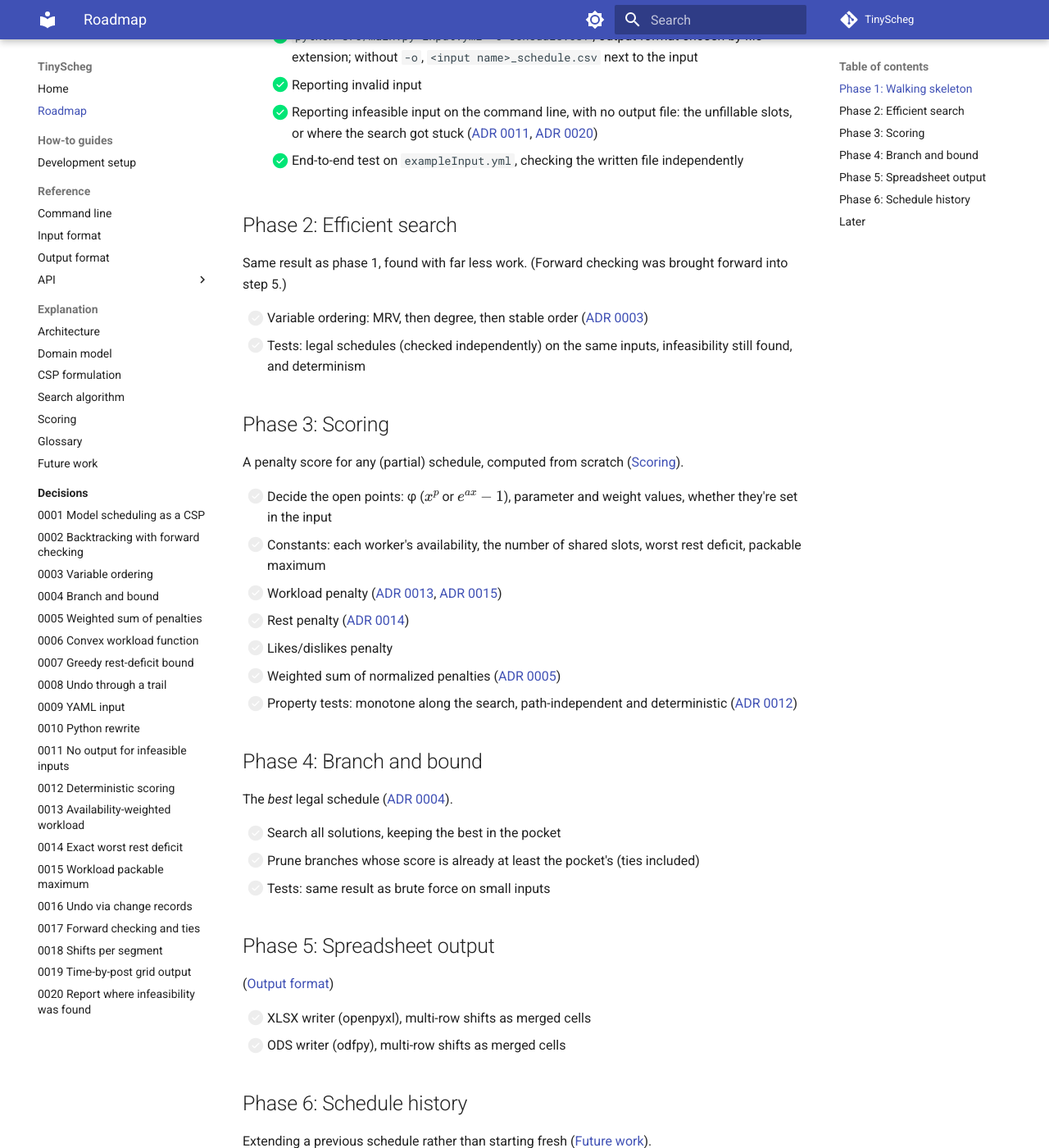
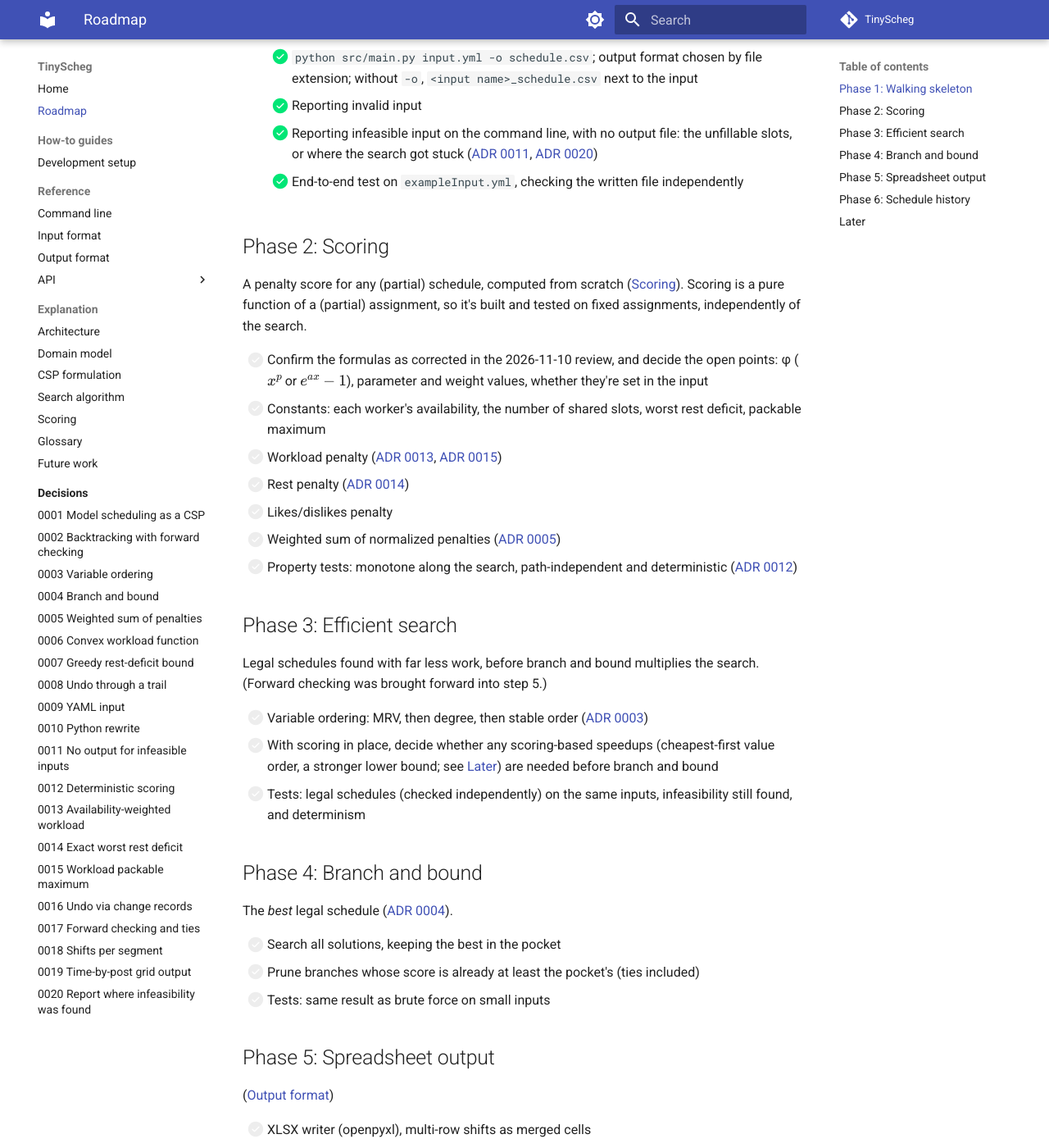
Before and after one commit to 3-kids-wearing-a-trenchcoat/TinyScheg, an MkDocs documentation site: the page built from docs/roadmap.md, in a window 1280 px wide and 1400 px high, scrolled down 1359 px. Shown: the whole window at 82% size. Built offline with MkDocs 1.6.1 and Material for MkDocs 9.7.7, drawn with Linux system fonts in a browser that asks for light colours; comment, search, counter and statistics services are not loaded; some of the changed text lies outside the part shown.

Commit message:
Roadmap: score before speeding up the search
Scoring becomes phase 2 and efficient search phase 3: scoring is the point of
the project and can be built on fixed assignments, while the search speedups
worth having depend on what scoring costs. Efficient search stays before
branch and bound.

Co-Authored-By: Claude Opus 5.5 <noreply@anthropic.com>
Claude-Session: https://claude.ai/code/session_01F2KXFqzbHQdADpTZjkZwjF

```diff
--- a/docs/roadmap.md
+++ b/docs/roadmap.md
@@ -7,7 +7,7 @@ yet are described in [Future work](explanation/future-work.md).
 When something is deferred, it goes both into [Later](#later) here and into
 [Future work](explanation/future-work.md).
 
-Progress: Phase 1 complete (7 of 7 steps). Next: Phase 2.
+Progress: Phase 1 complete (7 of 7 steps). Next: Phase 2 (scoring), starting with the open design questions.
 
 ## Phase 1: Walking skeleton
 
@@ -51,19 +51,13 @@ confirms meets every hard constraint.
       [ADR 0020](decisions/0020-report-where-infeasibility-was-found.md))
     - [x] End-to-end test on `exampleInput.yml`, checking the written file independently
 
-## Phase 2: Efficient search
+## Phase 2: Scoring
 
-Same result as phase 1, found with far less work. (Forward checking was brought forward into step 5.)
+A penalty score for any (partial) schedule, computed from scratch ([Scoring](explanation/scoring.md)). Scoring is a
+pure function of a (partial) assignment, so it's built and tested on fixed assignments, independently of the search.
 
-- [ ] Variable ordering: MRV, then degree, then stable order
-  ([ADR 0003](decisions/0003-variable-ordering-mrv-degree.md))
-- [ ] Tests: legal schedules (checked independently) on the same inputs, infeasibility still found, and determinism
-
-## Phase 3: Scoring
-
-A penalty score for any (partial) schedule, computed from scratch ([Scoring](explanation/scoring.md)).
-
-- [ ] Decide the open points: φ ($x^p$ or $e^{ax}-1$), parameter and weight values, whether they're set in the input
+- [ ] Confirm the formulas as corrected in the 2026-11-10 review, and decide the open points: φ ($x^p$ or
+  $e^{ax}-1$), parameter and weight values, whether they're set in the input
 - [ ] Constants: each worker's availability, the number of shared slots, worst rest deficit, packable maximum
 - [ ] Workload penalty ([ADR 0013](decisions/0013-availability-weighted-workload.md),
   [ADR 0015](decisions/0015-normalize-workload-by-packable-maximum.md))
@@ -72,6 +66,17 @@ A penalty score for any (partial) schedule, computed from scratch ([Scoring](exp
 - [ ] Weighted sum of normalized penalties ([ADR 0005](decisions/0005-weighted-sum-of-normalized-penalties.md))
 - [ ] Property tests: monotone along the search, path-independent and deterministic
   ([ADR 0012](decisions/0012-deterministic-path-independent-scoring.md))
+
+## Phase 3: Efficient search
+
+Legal schedules found with far less work, before branch and bound multiplies the search. (Forward checking was
+brought forward into step 5.)
+
+- [ ] Variable ordering: MRV, then degree, then stable order
+  ([ADR 0003](decisions/0003-variable-ordering-mrv-degree.md))
+- [ ] With scoring in place, decide whether any scoring-based speedups (cheapest-first value order, a stronger
+  lower bound; see [Later](#later)) are needed before branch and bound
+- [ ] Tests: legal schedules (checked independently) on the same inputs, infeasibility still found, and determinism
 
 ## Phase 4: Branch and bound
 
```
